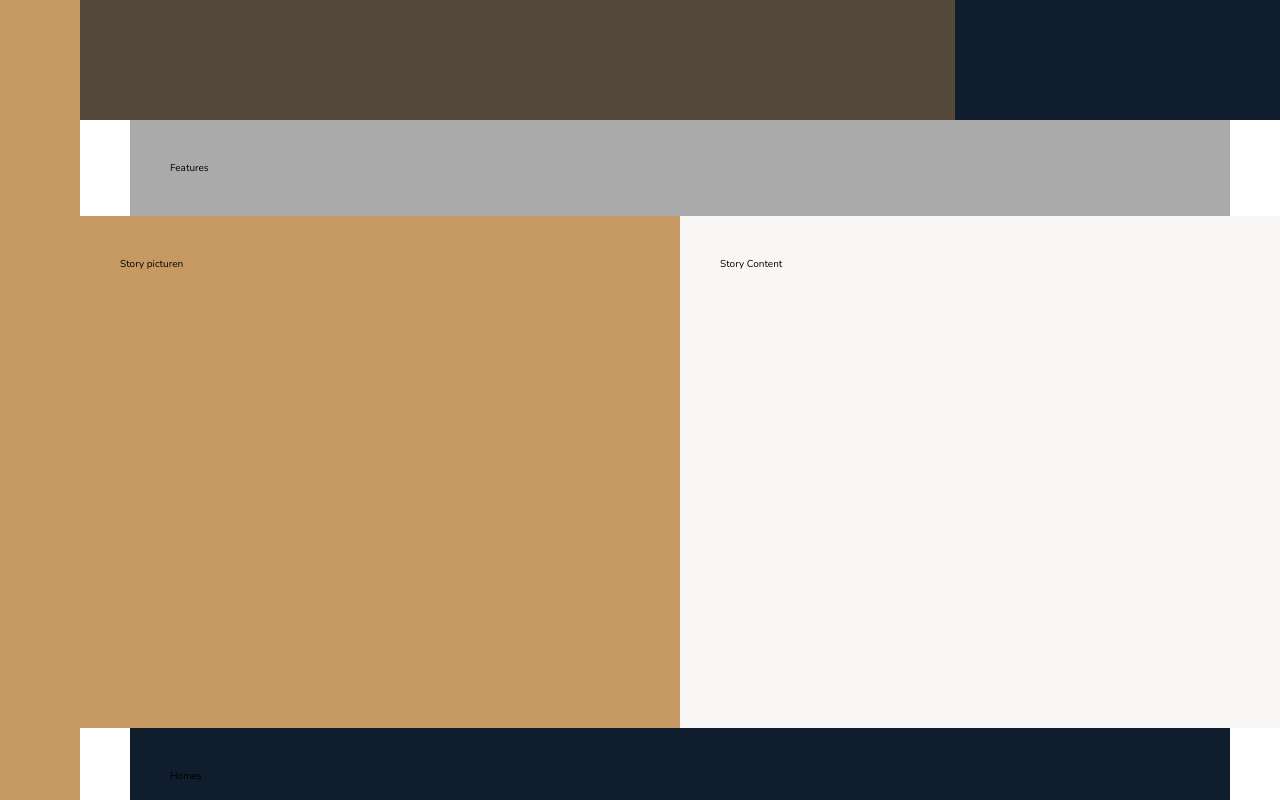
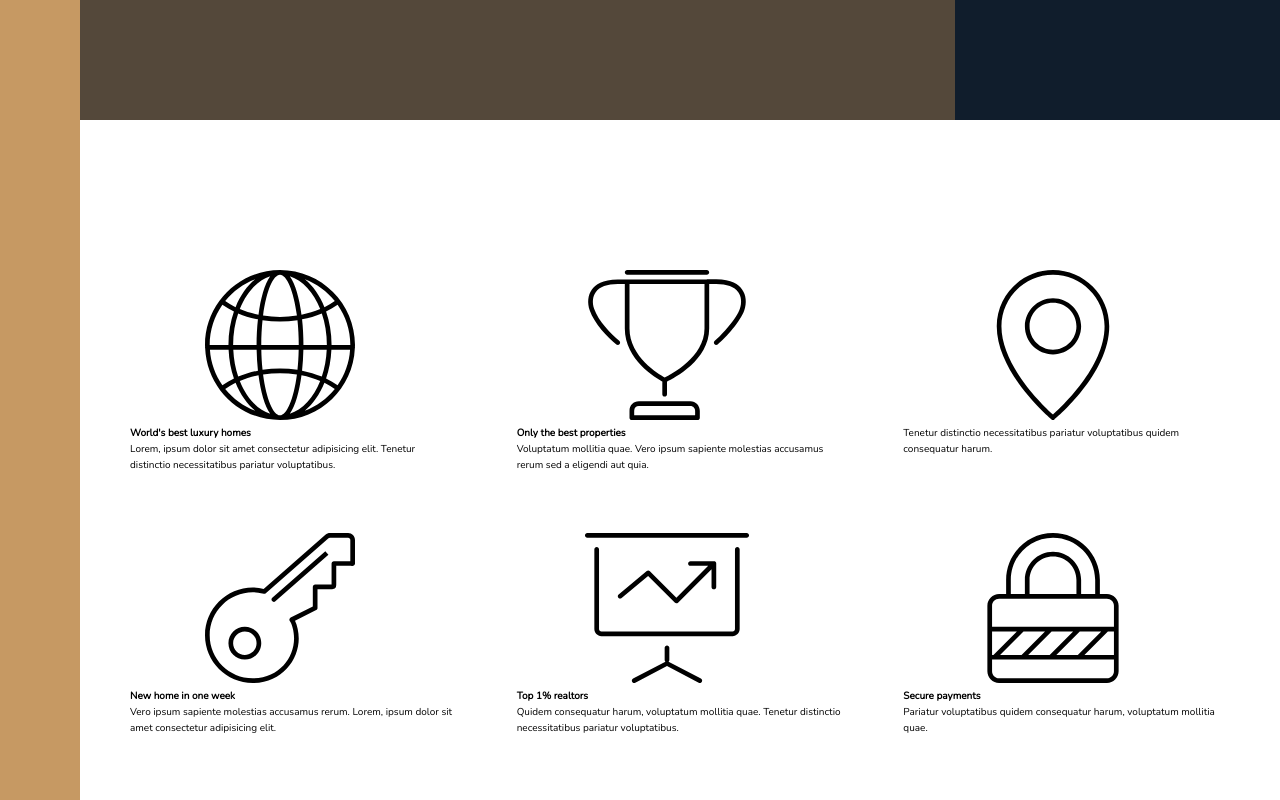
Before and after one commit to arnameti/NexterCSSGrid, a website: page index.html in a window 1280 px wide. Shown: the part 520-1320 px from the top of the page. Drawn offline with nearby package versions, Linux system fonts and the light colour scheme; files that its build step writes are made by us from their sources.

Commit message:
Building the Features Section HTML

```diff
--- a/app/scss/layout/_container.scss
+++ b/app/scss/layout/_container.scss
@@ -1,13 +1,8 @@
 .container {
   display: grid;
   grid-template-rows: 80vh min-content 40vw repeat(3, min-content);
-  grid-template-columns: [sidebar-start] 8rem [sidebar-end full-start] minmax(5rem, 1fr)
-                         [center-start] repeat(8, [col-start] minmax(min-content, 14rem) [col-end])
-                         [center-end] minmax(5rem, 1fr) [full-end];
-
-
-& > * {
-  padding: 40px;
+  grid-template-columns:
+    [sidebar-start] 8rem [sidebar-end full-start] minmax(5rem, 1fr)
+    [center-start] repeat(8, [col-start] minmax(min-content, 14rem) [col-end])
+    [center-end] minmax(5rem, 1fr) [full-end];
 }
-
-}
--- a/app/scss/layout/_features.scss
+++ b/app/scss/layout/_features.scss
@@ -1,4 +1,9 @@
 .features {
-  background-color: var(--clr-grey-light-2);
   grid-column: center-start / center-end;
+
+  margin: 15rem 0;
+
+  display: grid;
+  grid-gap: 6rem;
+  grid-template-columns: repeat(3, 1fr);
 }
--- a/index.html
+++ b/index.html
@@ -25,11 +25,69 @@
         </div>
 
         <section class="features">
-            Features
+            <div class="feature">
+                <svg class="feature__icon">
+                    <use xlink:href="img/sprite.svg#icon-global"></use>
+                </svg>
+                <h4 class="heading-4">World's best luxury homes</h4>
+                <p class="feature__text">
+                    Lorem, ipsum dolor sit amet consectetur adipisicing elit. Tenetur distinctio necessitatibus pariatur voluptatibus.
+                </p>
+            </div>
+
+            <div class="feature">
+                <svg class="feature__icon">
+                    <use xlink:href="img/sprite.svg#icon-trophy"></use>
+                </svg>
+                <h4 class="heading-4">Only the best properties</h4>
+                <p class="feature__text">
+                    Voluptatum mollitia quae. Vero ipsum sapiente molestias accusamus rerum sed a eligendi aut quia.
+                </p>
+            </div>
+
+            <div class="feature">
+                <svg class="feature__icon">
+                    <use xlink:href="img/sprite.svg#icon-map-pin"></use>
+                </svg>
+                <h4 class="heading-4"></h4>
+                <p class="feature__text">
+                    Tenetur distinctio necessitatibus pariatur voluptatibus quidem consequatur harum.
+                </p>
+            </div>
+
+            <div class="feature">
+                <svg class="feature__icon">
+                    <use xlink:href="img/sprite.svg#icon-key"></use>
+                </svg>
+                <h4 class="heading-4">New home in one week</h4>
+                <p class="feature__text">
+                    Vero ipsum sapiente molestias accusamus rerum. Lorem, ipsum dolor sit amet consectetur adipisicing elit.
+                </p>
+            </div>
+
+            <div class="feature">
+                <svg class="feature__icon">
+                    <use xlink:href="img/sprite.svg#icon-presentation"></use>
+                </svg>
+                <h4 class="heading-4">Top 1% realtors</h4>
+                <p class="feature__text">
+                    Quidem consequatur harum, voluptatum mollitia quae. Tenetur distinctio necessitatibus pariatur voluptatibus.
+                </p>
+            </div>
+
+            <div class="feature">
+                <svg class="feature__icon">
+                    <use xlink:href="img/sprite.svg#icon-lock"></use>
+                </svg>
+                <h4 class="heading-4">Secure payments</h4>
+                <p class="feature__text">
+                    Pariatur voluptatibus quidem consequatur harum, voluptatum mollitia quae.
+                </p>
+            </div>
         </section>
 
         <div class="story__pictures">
-            Story picturen
+            Story pictures
         </div>
 
         <div class="story__content">
```
